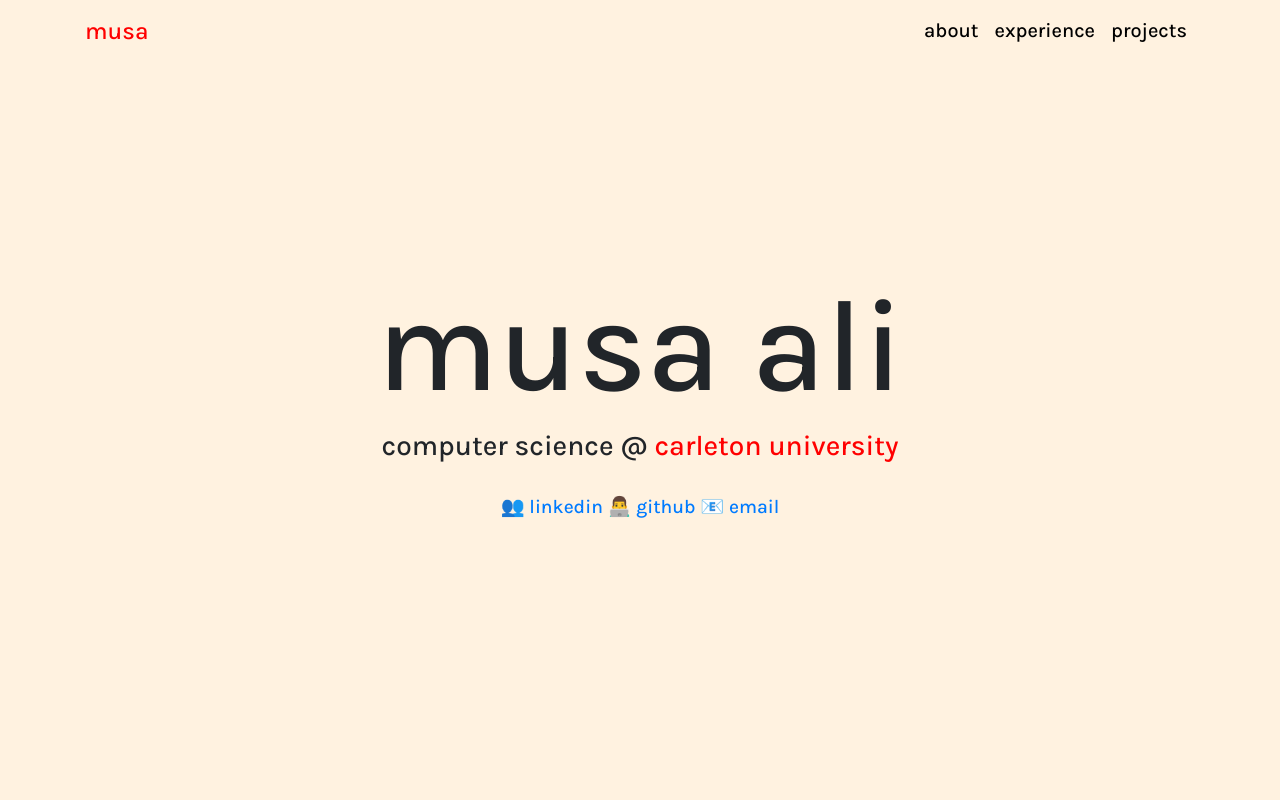
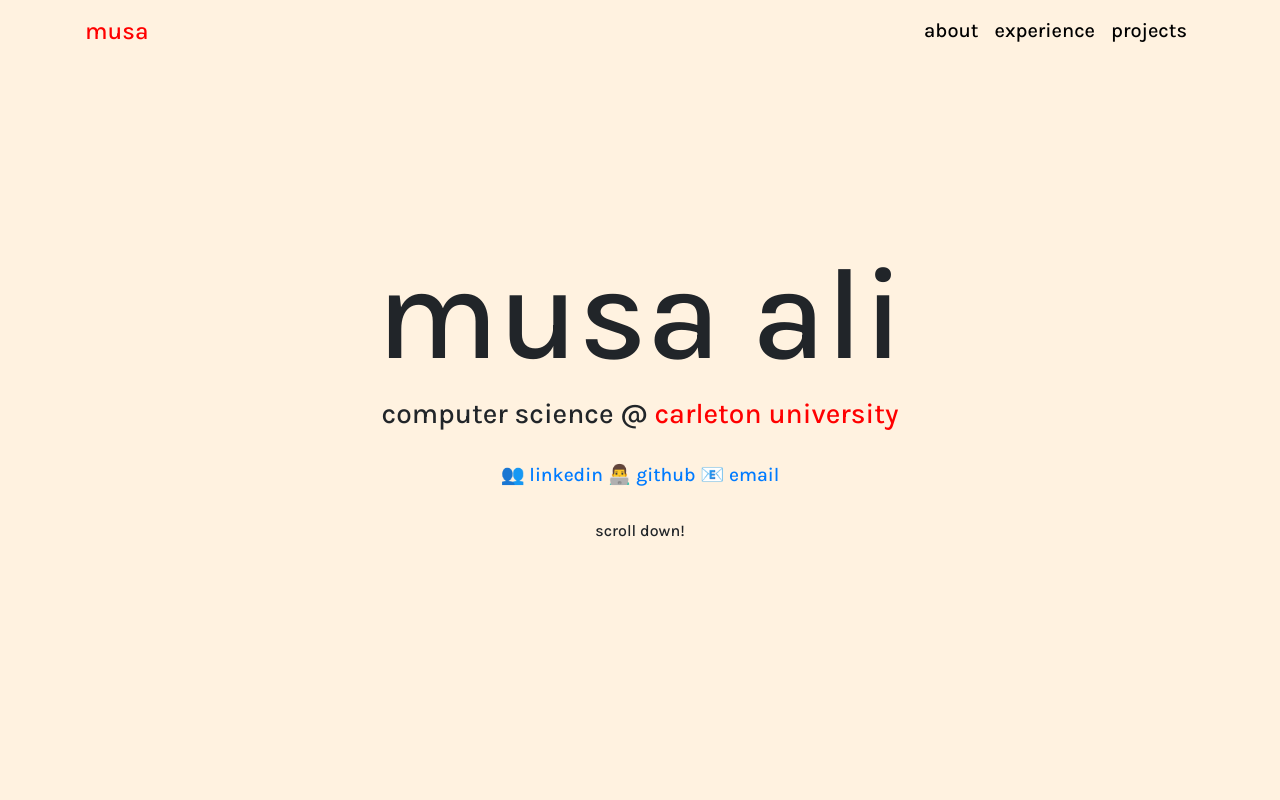
Before and after one commit to hellomusa/hellomusa.github.io, a React (Create React App) app: page / in a window 1280 px wide. Shown: the top 800 px of the page. Built offline with nearby package versions, Linux system fonts and the light colour scheme; no server answers.

Commit message:
Update header

```diff
--- a/src/components/Header.css
+++ b/src/components/Header.css
@@ -20,3 +20,7 @@
   font-size: 1.2rem;
   padding: 10px;
 }
+
+.scroll {
+  margin: 20px;
+}
--- a/src/components/Header.jsx
+++ b/src/components/Header.jsx
@@ -39,6 +39,7 @@ const Header = () => {
               </div>
             </div>
           </div>
+          <div className="scroll">scroll down!</div>
         </div>
       </header>
     </div>
```
Also changed, not shown: 1 other file (tests, documents, lock files or other folders).
